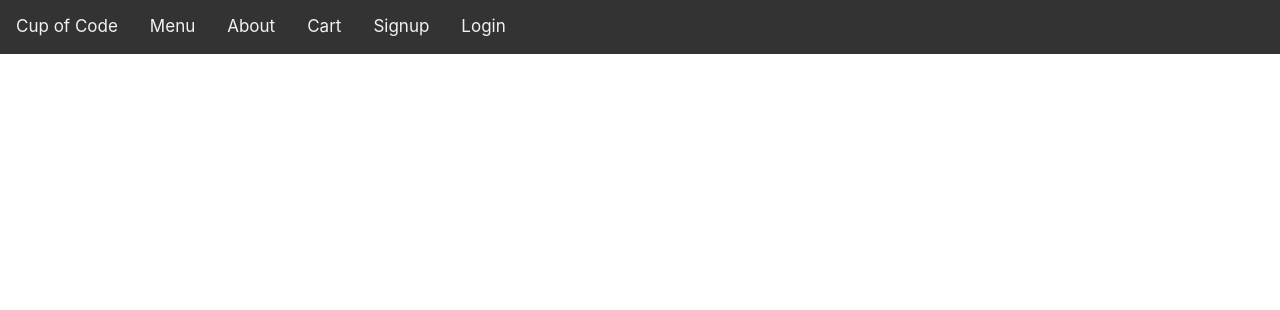
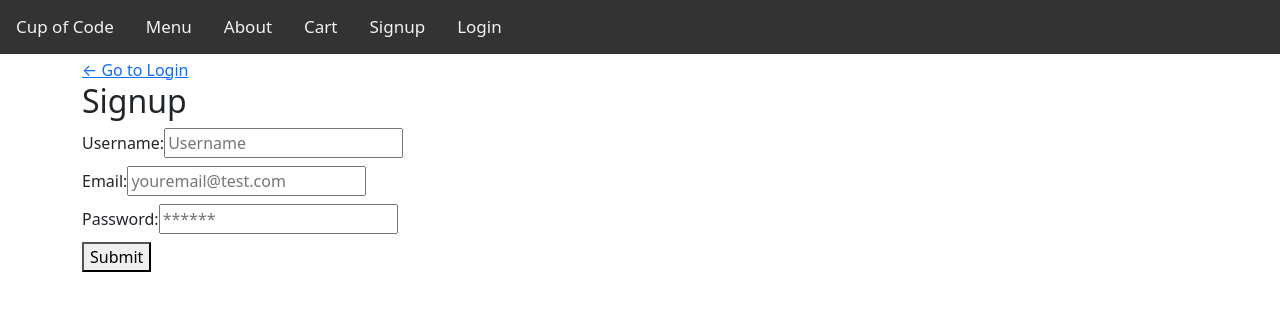
Before and after one commit to T0rgy/cup-of-code, a React (Create React App) app in the folder client/: page /signup in a window 1280 px wide. Shown: the top 310 px of the page. Built offline with nearby package versions, Linux system fonts and the light colour scheme.

Commit message:
pages and components cleanup and orginization

```diff
--- a/client/src/App.css
+++ /dev/null
@@ -1,38 +0,0 @@
-.App {
-  text-align: center;
-}
-
-.App-logo {
-  height: 40vmin;
-  pointer-events: none;
-}
-
-@media (prefers-reduced-motion: no-preference) {
-  .App-logo {
-    animation: App-logo-spin infinite 20s linear;
-  }
-}
-
-.App-header {
-  background-color: #282c34;
-  min-height: 100vh;
-  display: flex;
-  flex-direction: column;
-  align-items: center;
-  justify-content: center;
-  font-size: calc(10px + 2vmin);
-  color: white;
-}
-
-.App-link {
-  color: #61dafb;
-}
-
-@keyframes App-logo-spin {
-  from {
-    transform: rotate(0deg);
-  }
-  to {
-    transform: rotate(360deg);
-  }
-}
--- a/client/src/App.js
+++ b/client/src/App.js
@@ -1,11 +1,16 @@
-
-import './App.css';
+import React from 'react';
 import { BrowserRouter as Router, Routes, Route } from 'react-router-dom';
 import { ApolloClient, InMemoryCache, ApolloProvider, createHttpLink } from '@apollo/client';
 import { setContext } from '@apollo/client/link/context';
-import Header from "./pages/Header";
-import Login from './pages/login';
-import Dashboard from './pages/dashboard';
+
+
+import NavBar from "./components/NavBar";
+import Login from './pages/Login';
+import Dashboard from './pages/Dashboard';
+import Signup from './pages/Signup';
+import About from './pages/About';
+import Menu from './pages/Menu';
+import { StoreProvider } from './utils/GlobalState';
 
 import Auth from './utils/auth';
 
@@ -34,7 +39,9 @@
     <ApolloProvider client={client}>
 
       <Router>
-      <Header />
+        <div>
+        <StoreProvider>
+          <NavBar />
           <Routes>
             <Route
               path='/'
@@ -44,7 +51,22 @@
               path='/login'
               element={<Login />}
             />
+            <Route
+              path='/signup'
+              element={<Signup />}
+            />
+            <Route
+              path='/about'
+              element={<About />}
+            />
+            <Route
+              path='/menu'
+              element={<Menu />}
+            />
           </Routes>
+        </StoreProvider>
+        </div>
+
       </Router>
     </ApolloProvider>
   );
--- a/client/src/components/CategoryMenu/index.js
+++ b/client/src/components/CategoryMenu/index.js
@@ -2,14 +2,14 @@
 import { useQuery } from '@apollo/client';
 import { useStoreContext } from '../../utils/GlobalState';
 import { UPDATE_CATEGORIES, UPDATE_CURRENT_CATEGORY } from '../../utils/actions';
-import { QUERY_CATEGORIES } from '../../utils/queries';
+import { GETMANY_MENUITEMS } from '../../utils/queries';
 
 function CategoryMenu() {
     const [state, dispatch] = useStoreContext();
 
     const { categories } = state;
 
-    const { data: categoryData } = useQuery(QUERY_CATEGORIES);
+    const { data: categoryData } = useQuery(GETMANY_MENUITEMS);
 
     useEffect(() => {
         if (categoryData) {
--- a/client/src/pages/hero.js
+++ b/client/src/components/Hero/index.js
@@ -1,5 +1,4 @@
-
-import "./css/style.css";
+import React from 'react';
 
 function Hero(){
 
--- /dev/null
+++ b/client/src/components/NavBar/index.js
@@ -0,0 +1,60 @@
+import React from "react";
+import Auth from '../../utils/auth';
+import { Link } from "react-router-dom";
+function NavBar() {
+
+  function showNavigation() {
+    if (Auth.loggedIn()) {
+      return (
+          <div>
+          <Link className="link" to="/menu">
+            Menu
+          </Link>
+          <Link className="link"  to="/about">
+            About
+          </Link>
+          <Link className="link"  to="/cart">
+            Cart
+          </Link>
+            <a className="link"  href="/" onClick={() => Auth.logout()}>
+              Logout
+            </a>
+          </div>
+      )
+    } else {
+      return (
+        <div>
+          <Link className="link" to="/menu">
+            Menu
+          </Link>
+          <Link className="link"  to="/about">
+            About
+          </Link>
+          <Link className="link"  to="/cart">
+            Cart
+          </Link>
+          <Link className="link"  to="/signup">
+            Signup
+          </Link>
+          <Link className="link"  to="/login">
+            Login
+          </Link>
+        </div>
+      );
+    }
+  }
+
+  return (
+    <header className="flex-row px-1==">
+
+      <nav className="topnav">
+        <Link to="/">
+          <span role="img" aria-label="shopping bag">Cup of Code</span>
+        </Link>
+        {showNavigation()}
+      </nav>
+    </header>
+  );
+}
+
+export default NavBar;
--- a/client/src/index.css
+++ b/client/src/index.css
@@ -1,13 +1,48 @@
-body {
-  margin: 0;
-  font-family: -apple-system, BlinkMacSystemFont, 'Segoe UI', 'Roboto', 'Oxygen',
-    'Ubuntu', 'Cantarell', 'Fira Sans', 'Droid Sans', 'Helvetica Neue',
-    sans-serif;
-  -webkit-font-smoothing: antialiased;
-  -moz-osx-font-smoothing: grayscale;
+:root {
+  --primary: #000000;
 }
 
-code {
-  font-family: source-code-pro, Menlo, Monaco, Consolas, 'Courier New',
-    monospace;
+/* Add a black background color to the top navigation */
+.topnav {
+  background-color: #333;
+  overflow: hidden;
 }
+
+/* Style the links inside the navigation bar */
+.topnav a {
+  float: left;
+  color: #f2f2f2;
+  text-align: center;
+  padding: 14px 16px;
+  text-decoration: none;
+  font-size: 17px;
+
+}
+
+/* Change the color of links on hover */
+.topnav a.link:hover {
+  background-color: #ddd;
+  color: black;
+}
+
+/* Add a color to the active/current link */
+.topnav a.link.active {
+  background-color: #04AA6D;
+  color: white;
+}
+
+.bgimage {
+  width:100%;
+  height:500px;
+  background: url('../public/images/hero.jpg');
+  background-repeat: no-repeat;
+  background-position: center;
+  background-size:cover;
+  background-attachment: fixed;
+}
+.bgimage h1 ,.bgimage h3 {
+  color:white;
+  text-shadow:2px 2px #333;
+  text-align: center;
+  padding: 50px;
+}
--- a/client/src/pages/Header.js
+++ /dev/null
@@ -1,12 +0,0 @@
-import NavBar from "./NavBar";
-
-function Header(){
-
-    return (
-        <div>
-        <NavBar />
-        </div>
-    )
-}
-
-export default Header;
--- a/client/src/pages/NavBar.js
+++ /dev/null
@@ -1,55 +0,0 @@
-import React from "react";
-import Auth from "../utils/auth";
-import { Link } from "react-router-dom";
-import "./css/style.css";
-function NavBar() {
-
-  function showNavigation() {
-    if (Auth.loggedIn()) {
-      return (
-<div>
-
-
-            {/* this is not using the Link component to logout or user and then refresh the application to the start */}
-            <a className="link"  href="/" onClick={() => Auth.logout()}>
-              Logout
-            </a>
-            </div>
-      )
-    } else {
-      return (
-        <div>
-         <Link className="link" to="/menu">
-              Menu
-            </Link>
-            <Link className="link"  to="/about">
-              About
-            </Link>
-            <Link className="link"  to="/cart">
-              Cart
-            </Link>
-            <Link className="link"  to="/signup">
-              Signup
-            </Link>
-            <Link className="link"  to="/login">
-              Login
-            </Link>
-            </div>
-      );
-    }
-  }
-
-  return (
-    <header className="flex-row px-1==">
-
-      <nav className="topnav">
-        <Link to="/">
-          <span role="img" aria-label="shopping bag">Cup of Code</span>
-        </Link>
-        {showNavigation()}
-      </nav>
-    </header>
-  );
-}
-
-export default NavBar;
--- /dev/null
+++ b/client/src/pages/Signup.js
@@ -0,0 +1,79 @@
+import React, { useState } from 'react';
+import { Link } from 'react-router-dom';
+import { useMutation } from '@apollo/client';
+import Auth from '../utils/auth';
+import { ADD_USER } from '../utils/mutations';
+
+function Signup(props) {
+  const [formState, setFormState] = useState({
+    email: '', password: ''
+    });
+  const [ addUser ] = useMutation(ADD_USER);
+
+  const handleFormSubmit = async (event) => {
+    event.preventDefault();
+    const mutationResponse = await addUser({
+      variables: {
+        email: formState.email,
+        password: formState.password,
+        username: formState.username
+
+      },
+    });
+    const token = mutationResponse.data.addUser.token;
+    Auth.login(token);
+  };
+
+  const handleChange = (event) => {
+    const { name, value } = event.target;
+    setFormState({
+      ...formState,
+      [name]: value,
+    });
+  };
+
+  return (
+    <div className="container my-1">
+      <Link to="/login">← Go to Login</Link>
+
+      <h2>Signup</h2>
+      <form onSubmit={handleFormSubmit}>
+        <div className="flex-row space-between my-2">
+          <label htmlFor="userName">Username:</label>
+          <input
+            placeholder="Username"
+            name="Username"
+            type="Username"
+            id="Username"
+            onChange={handleChange}
+          />
+        </div>
+        <div className="flex-row space-between my-2">
+          <label htmlFor="email">Email:</label>
+          <input
+            placeholder="youremail@test.com"
+            name="email"
+            type="email"
+            id="email"
+            onChange={handleChange}
+          />
+        </div>
+        <div className="flex-row space-between my-2">
+          <label htmlFor="password">Password:</label>
+          <input
+            placeholder="******"
+            name="password"
+            type="password"
+            id="password"
+            onChange={handleChange}
+          />
+        </div>
+        <div className="flex-row flex-end">
+          <button type="submit">Submit</button>
+        </div>
+      </form>
+    </div>
+  );
+}
+
+export default Signup;
--- a/client/src/pages/about.js
+++ b/client/src/pages/about.js
@@ -1,5 +1,6 @@
+import Hero from '../components/Hero';
 
-import "./hero"
+
 function About(){
 
     return(
--- a/client/src/pages/css/style.css
+++ /dev/null
@@ -1,46 +0,0 @@
-
-
-/* Add a black background color to the top navigation */
-.topnav {
-    background-color: #333;
-    overflow: hidden;
-  }
-
-  /* Style the links inside the navigation bar */
-  .topnav a {
-    float: left;
-    color: #f2f2f2;
-    text-align: center;
-    padding: 14px 16px;
-    text-decoration: none;
-    font-size: 17px;
-
-  }
-
-  /* Change the color of links on hover */
-  .topnav a.link:hover {
-    background-color: #ddd;
-    color: black;
-  }
-
-  /* Add a color to the active/current link */
-  .topnav a.link.active {
-    background-color: #04AA6D;
-    color: white;
-  }
-
-  .bgimage {
-    width:100%;
-    height:500px;
-    background: url('../images/hero.jpg');
-    background-repeat: no-repeat;
-    background-position: center;
-    background-size:cover;
-    background-attachment: fixed;
-  }
-  .bgimage h1 ,.bgimage h3 {
-    color:white;
-    text-shadow:2px 2px #333;
-    text-align: center;
-    padding: 50px;
-  }
```
Also changed, not shown: client/public/images/hero.jpg (renamed from client/src/pages/images/hero.jpg), client/src/pages/Menu.js (added). Lines whose indentation alone changed are shown as unchanged.
